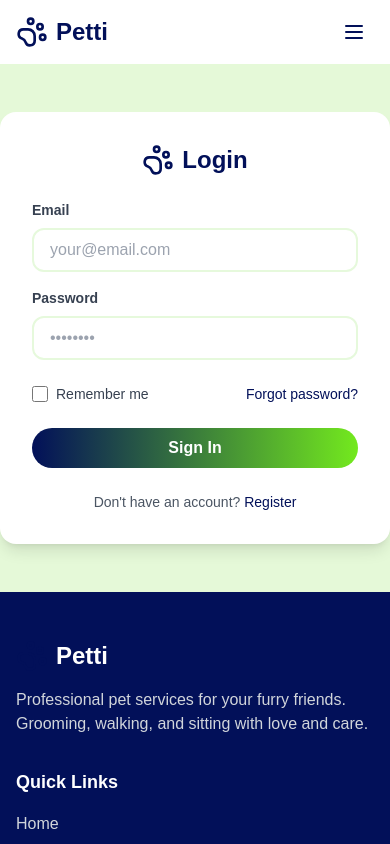
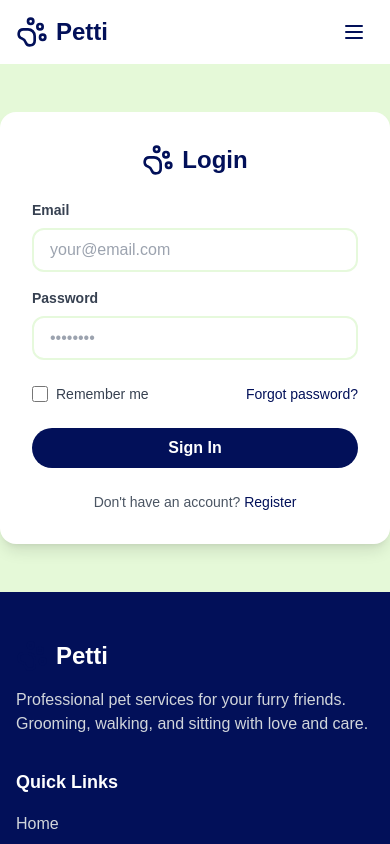
Before and after one commit to nicolenavarrorojas/petti-pal-playdate-portal, a React (Vite) app: page /login in a window 390 px wide. Shown: the top 844 px of the page. Built offline with nearby package versions, Linux system fonts and the light colour scheme.

Commit message:
Refactor: Button style
Use only one color for the button and apply effects to the background.

```diff
--- a/src/components/Hero.tsx
+++ b/src/components/Hero.tsx
@@ -27,7 +27,7 @@ const Hero = () => {
                 <div className="rounded-md shadow">
                   <Link
                     to="/services"
-                    className="w-full flex items-center justify-center px-8 py-3 border border-transparent text-base font-medium rounded-full text-white petti-gradient md:py-4 md:text-lg md:px-10"
+                    className="w-full flex items-center justify-center px-8 py-3 border border-transparent text-base font-medium rounded-full text-white bg-petti-primary hover:bg-opacity-90 md:py-4 md:text-lg md:px-10"
                   >
                     Find Services
                   </Link>
--- a/src/components/Navbar.tsx
+++ b/src/components/Navbar.tsx
@@ -28,7 +28,7 @@ const Navbar = () => {
             <Link to="/login" className="text-petti-dark hover:text-petti-primary px-3 py-2 rounded-md font-medium">
               Login
             </Link>
-            <Link to="/register" className="petti-button px-4 py-2 text-white petti-gradient">
+            <Link to="/register" className="petti-button px-4 py-2">
               Register
             </Link>
           </div>
@@ -72,7 +72,7 @@ const Navbar = () => {
               Login
             </Link>
             <Link to="/register"
-              className="block px-3 py-2 rounded-md text-base font-medium text-white petti-gradient w-full text-center py-3"
+              className="block px-3 py-2 rounded-md text-base font-medium text-white bg-petti-primary w-full text-center py-3 hover:bg-opacity-90"
               onClick={() => setMobileMenuOpen(false)}
             >
               Register
--- a/src/index.css
+++ b/src/index.css
@@ -45,7 +45,7 @@
   }
 
   .petti-gradient {
-    @apply bg-gradient-to-r from-petti-primary to-petti-accent;
+    @apply bg-petti-primary;
   }
 
   .petti-card {
@@ -53,7 +53,7 @@
   }
 
   .petti-button {
-    @apply rounded-full font-medium transition-all duration-200 transform hover:scale-105;
+    @apply rounded-full font-medium transition-all duration-200 transform hover:scale-105 bg-petti-primary text-white hover:bg-opacity-90;
   }
 
   .petti-input {
```
